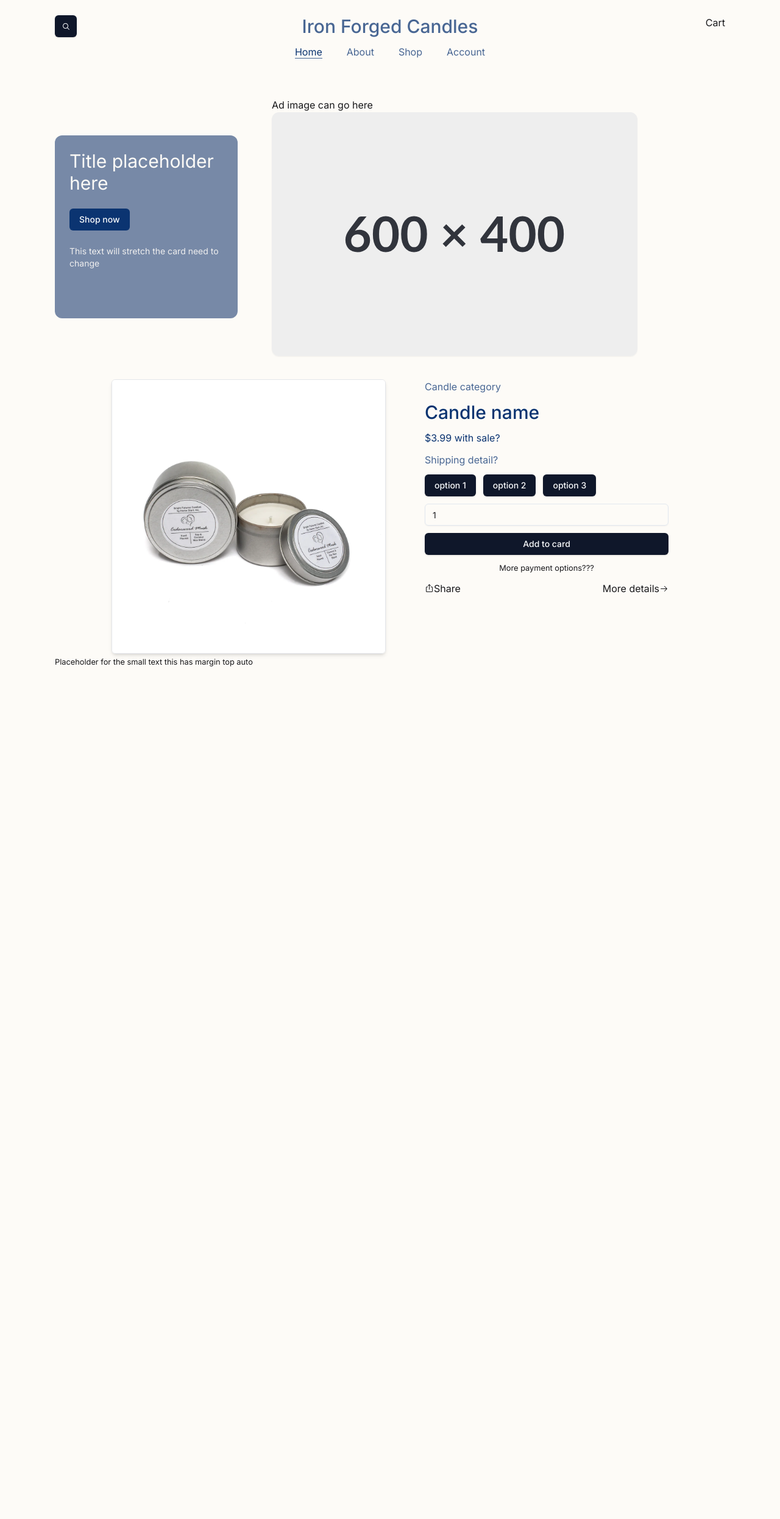
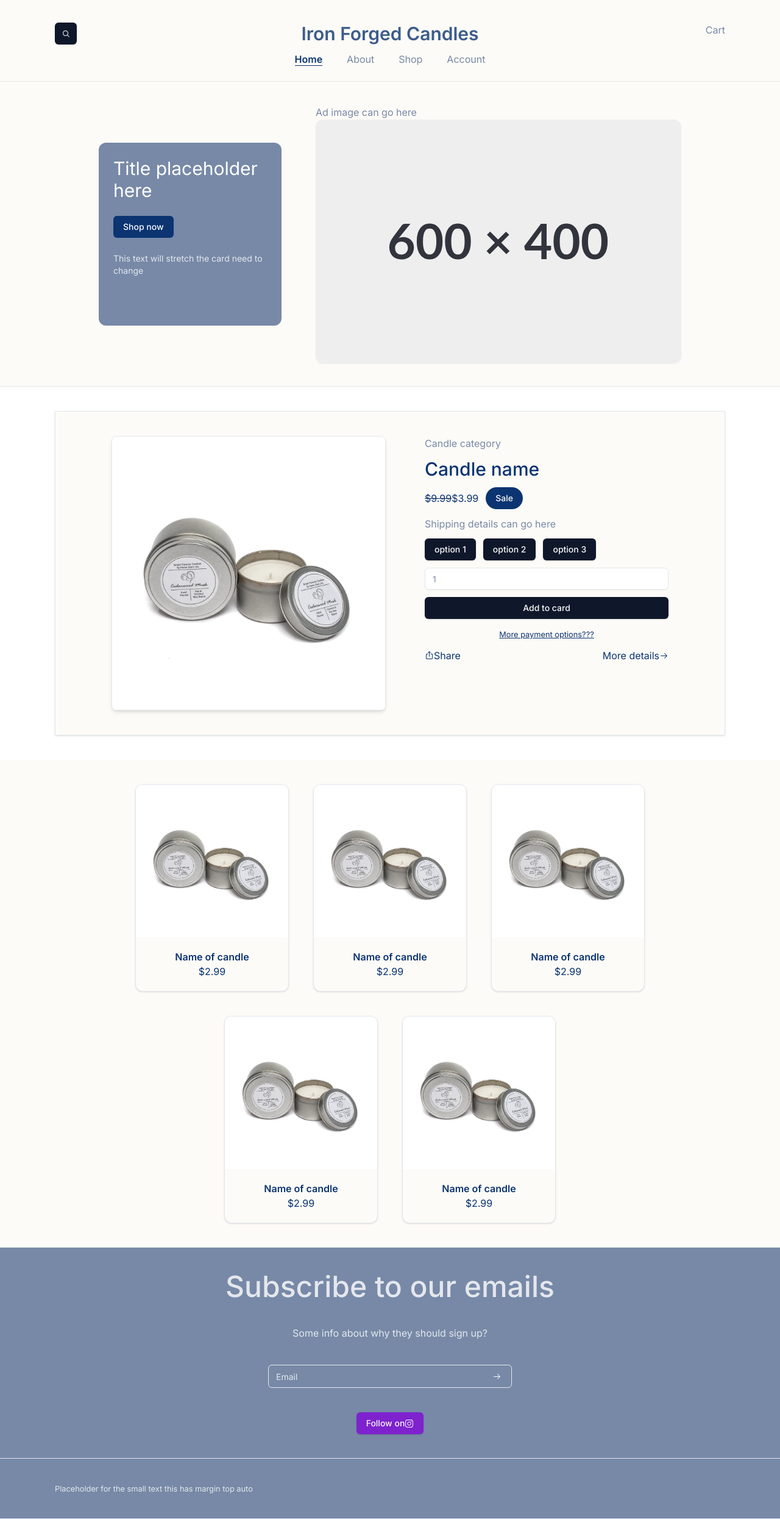
Before and after one commit to smileycrew/my-grit-shop, a Next.js app: page / in a window 1280 px wide. Shown: the whole page at 61% size. Before the commit the page ends 1096 px from the top, so only its background shows below. Built offline with nearby package versions, Linux system fonts and the light colour scheme.

Commit message:
landing page layout and sections added

```diff
--- a/src/app/(marketing)/page.tsx
+++ b/src/app/(marketing)/page.tsx
@@ -1,59 +1,20 @@
+import Collection from "@/components/collection"
 import Hero from "@/components/hero"
-import placeholderImg from "../../../public/candle-one.png"
-import Image from "next/image"
-import { Button } from "@/components/ui/button"
-import { Input } from "@/components/ui/input"
-import { ArrowRightIcon, Share2Icon } from "@radix-ui/react-icons"
+import Newsletter from "@/components/newsletter"
+import SaleItem from "@/components/sale-item"
 
 export default function Home() {
   return (
     <main>
       <Hero />
 
-      <div className="flex justify-center gap-16">
-        <Image
-          alt="daily-item"
-          className="border rounded-md shadow-md"
-          height={450}
-          src={placeholderImg}
-          width={450}
-        />
+      <div className="py-10">
+        <SaleItem />
+      </div>
 
-        <div className="flex flex-col gap-3 min-w-[400px]">
-          <p className="text-[#0B3471BF]">Candle category</p>
+      <Collection />
 
-          <p className="font-medium text-3xl text-[#0B3471]">Candle name</p>
-
-          <p className="text-[#0B3471]">$3.99 with sale?</p>
-
-          <p className="text-[#0B3471BF]">Shipping detail?</p>
-
-          <div className="flex gap-3">
-            <Button>option 1</Button>
-            <Button>option 2</Button>
-            <Button>option 3</Button>
-          </div>
-
-          {/* TODO POSSIBLY COMBINE THIS INTO 3 COMPONENTS TO CREATE A SINGLE LOOKING UI */}
-          <Input defaultValue={1} type="number" />
-
-          <Button>Add to card</Button>
-
-          <small className="text-center">More payment options???</small>
-
-          <div className="flex justify-between">
-            <div className="flex items-center">
-              <Share2Icon />
-              <p>Share</p>
-            </div>
-
-            <div className="flex items-center">
-              <p>More details</p>
-              <ArrowRightIcon />
-            </div>
-          </div>
-        </div>
-      </div>
+      <Newsletter />
     </main>
   )
 }
--- a/src/app/layout.tsx
+++ b/src/app/layout.tsx
@@ -19,7 +19,7 @@ export default function RootLayout({
   return (
     <html lang="en">
       <body
-        className={`bg-[#fdfbf7] flex flex-col items-center min-h-screen text-zinc-900 ${inter.className}`}
+        className={`flex flex-col items-center min-h-screen text-[#7789A7] -z-[999] ${inter.className}`}
       >
         <div className="w-[1100px]">
           <AppHeader />
--- a/src/components/app-footer.tsx
+++ b/src/components/app-footer.tsx
@@ -1,7 +1,13 @@
+import SectionBackground from "./section-background"
+
 export default function AppFooter() {
   return (
-    <footer>
-      <small>Placeholder for the small text this has margin top auto</small>
+    <footer className="flex flex-col items-center py-10 relative">
+      <SectionBackground hexColor="7789A7" />
+
+      <small className="self-start text-white/80">
+        Placeholder for the small text this has margin top auto
+      </small>
     </footer>
   )
 }
--- a/src/components/app-header.tsx
+++ b/src/components/app-header.tsx
@@ -3,11 +3,14 @@ import H1 from "./h1"
 import NavItem from "./nav-item"
 import { MagnifyingGlassIcon } from "@radix-ui/react-icons"
 import { Button } from "./ui/button"
+import SectionBackground from "./section-background"
+import Link from "next/link"
 
 export default function AppHeader() {
   return (
-    <header className="py-[25px] space-y-3">
-      <div className="grid grid-cols-3">
+    <header className="flex flex-col items-center py-[25px] relative space-y-3">
+      <SectionBackground hexColor="FDFBF7" />
+      <div className="grid grid-cols-3 w-full">
         {/* TODO REMOVE THE STYLING WHILE REUSING THE BUTTON AS CHILD */}
         <Button size="icon">
           {/* TODO THIS IS GOING TO BE THE POPUP MAYBE??? */}
@@ -15,7 +18,9 @@ export default function AppHeader() {
         </Button>
 
         {/* TODO FIND A WAY TO REUSE THE NAVITEM HERE */}
-        <H1>Iron Forged Candles</H1>
+        <Link href="/">
+          <H1>Iron Forged Candles</H1>
+        </Link>
 
         {/* TODO THIS IS GOING TO BE THE LINK TO REDIRECT TO CART MAYBE??? */}
         {/* <Button asChild size="icon">
--- /dev/null
+++ b/src/components/collection.tsx
@@ -0,0 +1,31 @@
+import Image from "next/image"
+import { Card } from "./ui/card"
+import placeholderImg from "../../public/candle-one.png"
+import SectionBackground from "./section-background"
+
+export default function Collection() {
+  return (
+    <ul className="gap-10 flex flex-wrap items-center justify-center py-10 relative">
+      <SectionBackground hexColor="FDFBF7" />
+      <Item />
+      <Item />
+      <Item />
+      <Item />
+      <Item />
+    </ul>
+  )
+}
+
+function Item() {
+  return (
+    <li>
+      <Card className="bg-[#FDFBF7] flex flex-col items-center overflow-hidden text-[#0B3471]">
+        <Image alt="candle" height={250} src={placeholderImg} width={250} />
+        <div className="py-5 text-center">
+          <p className="font-semibold">Name of candle</p>
+          <p>$2.99</p>
+        </div>
+      </Card>
+    </li>
+  )
+}
--- a/src/components/h1.tsx
+++ b/src/components/h1.tsx
@@ -1,6 +1,6 @@
 export default function H1({ children }: { children: React.ReactNode }) {
   return (
-    <h1 className="font-medium text-3xl text-center text-[#0B3471BF]">
+    <h1 className="font-semibold hover:text-[#0B3471] text-[#0B3471]/80 text-3xl text-center transition">
       {children}
     </h1>
   )
--- a/src/components/hero.tsx
+++ b/src/components/hero.tsx
@@ -9,19 +9,22 @@ import {
 } from "./ui/card"
 import Image from "next/image"
 import placeholderImg from "../../public/600x400.svg"
+import SectionBackground from "./section-background"
 
 export default function Hero() {
   return (
-    <div className="flex gap-14 h-[500px]">
-      <Card className="bg-[#7789a7] border-none h-[300px] self-center shadow-none w-[300px]">
+    <div className="flex gap-14 h-[500px] justify-center relative">
+      <SectionBackground hexColor="FDFBF7" />
+
+      <Card className="bg-[#7789A7] border-none h-[300px] self-center shadow-none text-white w-[300px]">
         <CardHeader>
-          <p className="text-3xl text-[#FDFBF7]">Title placeholder here</p>
+          <p className="text-3xl">Title placeholder here</p>
         </CardHeader>
 
         <CardContent>
           <Button
             asChild
-            className="bg-[#0b3471] hover:bg-[#0b3471]/90 shadow-none"
+            className="bg-[#0B3471] hover:bg-[#0B3471]/90 shadow-none"
           >
             <Link href="/shop">
               <p>Shop now</p>
@@ -30,7 +33,7 @@ export default function Hero() {
         </CardContent>
 
         <CardFooter>
-          <CardDescription className="text-[#FDFBF7]/90">
+          <CardDescription className="text-white/80">
             This text will stretch the card need to change
           </CardDescription>
         </CardFooter>
--- a/src/components/nav-item.tsx
+++ b/src/components/nav-item.tsx
@@ -16,8 +16,8 @@ export default function NavItem({ children, route }: NavItemProps) {
   return (
     <li>
       <Link
-        className={cn("border-[#0B3471BF] hover:border-b text-[#0B3471BF]", {
-          "border-b hover:border-b-2 text-[#0B3471]":
+        className={cn("border-[#0B3471] hover:border-b hover:text-[#0B3471]", {
+          "border-b font-semibold hover:border-b-2 text-[#0B3471]":
             route.path === activePathname,
         })}
         href={route.path}
--- /dev/null
+++ b/src/components/newsletter.tsx
@@ -0,0 +1,35 @@
+import { ArrowRightIcon, InstagramLogoIcon } from "@radix-ui/react-icons"
+import { Button } from "./ui/button"
+import { Input } from "./ui/input"
+import SectionBackground from "./section-background"
+
+export default function Newsletter() {
+  return (
+    <div className="flex flex-col gap-10 items-center py-10 relative text-center text-white/80">
+      <SectionBackground hexColor="7789A7" />
+
+      <div className="space-y-10">
+        <p className="font-medium text-5xl">Subscribe to our emails</p>
+        <p>Some info about why they should sign up?</p>
+      </div>
+
+      <div className="border flex rounded-md w-[400px]">
+        <Input
+          className="border-none placeholder:text-white/80 shadow-none"
+          placeholder="Email"
+        />
+
+        <Button className="bg-transparent hover:bg-transparent shadow-none">
+          <ArrowRightIcon />
+        </Button>
+      </div>
+
+      <Button className="bg-purple-700 hover:bg-purple-800">
+        Follow on{" "}
+        <span>
+          <InstagramLogoIcon />
+        </span>
+      </Button>
+    </div>
+  )
+}
--- /dev/null
+++ b/src/components/sale-item.tsx
@@ -0,0 +1,68 @@
+import Image from "next/image"
+import { Card, CardContent } from "./ui/card"
+import { Button } from "./ui/button"
+import { Input } from "./ui/input"
+import { ArrowRightIcon, Share2Icon } from "@radix-ui/react-icons"
+import placeholderImg from "../../public/candle-one.png"
+import Link from "next/link"
+
+export default function SaleItem() {
+  return (
+    <Card className="overflow-hidden bg-[#FDFBF7] rounded-none">
+      <CardContent className="flex items-center justify-center py-10 text-[#7789A7]">
+        <div className="flex justify-center gap-16">
+          <Image
+            alt="daily-item"
+            className="border rounded-lg shadow-md"
+            height={450}
+            src={placeholderImg}
+            width={450}
+          />
+
+          <div className="flex flex-col gap-3 min-w-[400px]">
+            <p>Candle category</p>
+            <p className="font-medium text-3xl text-[#0B3471]">Candle name</p>
+            <div className="flex gap-3 items-center">
+              <p className="text-[#0B3471]">
+                <span className="line-through ">$9.99</span>
+                $3.99
+              </p>
+              <Button
+                asChild
+                className="bg-[#0B3471] hover:bg-[#0B3471] rounded-full shadow-none"
+              >
+                <p>Sale</p>
+              </Button>
+            </div>
+            <p>Shipping details can go here</p>
+            <div className="flex gap-3">
+              <Button>option 1</Button>
+              <Button>option 2</Button>
+              <Button>option 3</Button>
+            </div>
+            {/* TODO POSSIBLY COMBINE THIS INTO 3 COMPONENTS TO CREATE A SINGLE LOOKING UI */}
+            <Input className="bg-white" defaultValue={1} type="number" />
+            <Button>Add to card</Button>
+            <Link className="text-[#0B3471] text-center underline" href="/">
+              <small>More payment options???</small>
+            </Link>
+            {/* TODO NEED TO FIND A WAY TO TIE THIS INTO THE PARENT ELEMENT SO
+              THAT WHEN IT IS HOVERED I MOVE THE ICONS */}
+            {/* TODO THIS NEEDS TO BE A REUSABLE COMPONENT TO UNDERLINE STUFF */}
+            <div className="flex justify-between text-[#0B3471]">
+              <div className="flex hover:underline items-center">
+                <Share2Icon className="hover:-translate-y-1 transition" />
+                <p>Share</p>
+              </div>
+
+              <div className="flex hover:underline items-center text-[#0B3471]">
+                <p>More details</p>
+                <ArrowRightIcon className="hover:translate-x-1 transition" />
+              </div>
+            </div>
+          </div>
+        </div>
+      </CardContent>
+    </Card>
+  )
+}
--- /dev/null
+++ b/src/components/section-background.tsx
@@ -0,0 +1,9 @@
+// MAYBE MAKE THIS COMPONENT REUSABLE FOR THE OTHER SECTIONS
+export default function SectionBackground({ hexColor }: { hexColor: string }) {
+  return (
+    // TODO THIS MAY END UP HURTING LATER BUT IT IS TAKING THE TOP OF THE PADDING
+    <div
+      className={`absolute bg-[#${hexColor}] border-b h-full top-0 w-screen -z-10`}
+    ></div>
+  )
+}
```
